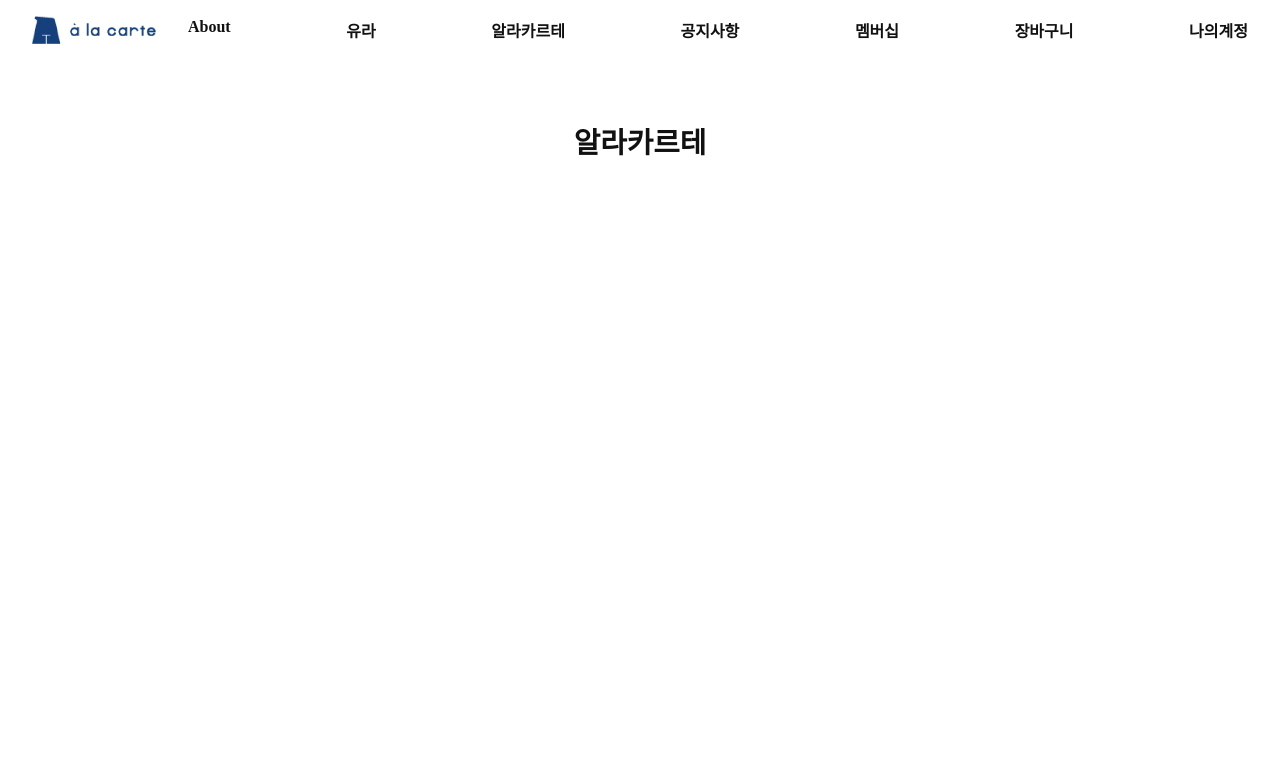
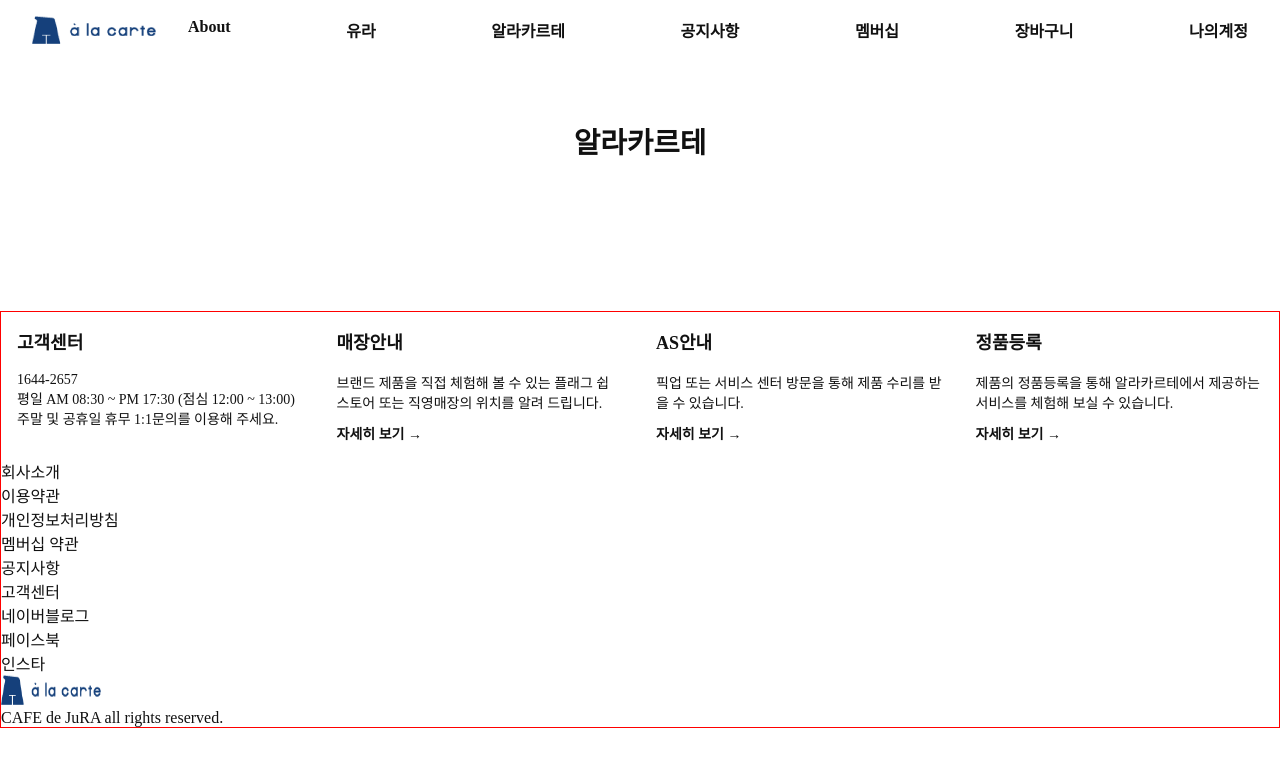
Before and after one commit to dahhnym/tech-asgmt_store-location-page, a Next.js app: page / in a window 1280 px wide. Shown: the top 766 px of the page. Built offline with nearby package versions, Linux system fonts and the light colour scheme.

Commit message:
Design: add footer

```diff
--- /dev/null
+++ b/components/layouts/Footer.tsx
@@ -0,0 +1,74 @@
+import styled from '@emotion/styled';
+import Image from 'next/image';
+import { CONTENT_MAX_WIDTH, MEDIA_QUERY_END_POINT } from '../../constants';
+import { CUSTOMER_SERVICE } from '../../constants/Footer';
+import Logo from './../../public/ala_logo.png';
+import FooterCard from './FooterCard';
+
+const Footer = () => {
+  return (
+    <Container>
+      <CSSection>
+        <h2 className="a11y-hidden">고객지원 서비스</h2>
+        <ul>
+          {CUSTOMER_SERVICE.map(content => {
+            return (
+              <li key={content.ID}>
+                <FooterCard {...content} />
+              </li>
+            );
+          })}
+        </ul>
+      </CSSection>
+      <section>
+        <h2 className="a11y-hidden">이용약관 및 SNS</h2>
+        <ul>
+          <li>회사소개</li>
+          <li>이용약관</li>
+          <li>개인정보처리방침</li>
+          <li>멤버십 약관</li>
+          <li>공지사항</li>
+          <li>고객센터</li>
+        </ul>
+        <ul>
+          <li>네이버블로그</li>
+          <li>페이스북</li>
+          <li>인스타</li>
+        </ul>
+      </section>
+      <section>
+        <h2 className="a11y-hidden">사업자정보</h2>
+        <dl>
+          <dt></dt>
+          <dd></dd>
+        </dl>
+        <div>
+          <Image src={Logo} width={100} height={30} alt="" />
+          <p>CAFE de JuRA all rights reserved.</p>
+        </div>
+      </section>
+    </Container>
+  );
+};
+
+export default Footer;
+
+const Container = styled.footer`
+  border: solid 1px red;
+  margin-top: 150px;
+  @media screen and (max-width: ${MEDIA_QUERY_END_POINT.MOBILE}) {
+    margin-top: 52px;
+  }
+`;
+
+const CSSection = styled.section`
+  & > ul {
+    display: grid;
+    grid-template-columns: repeat(4, 1fr);
+    max-width: ${CONTENT_MAX_WIDTH};
+    margin: 0 auto;
+    & > li {
+      padding: 1rem;
+    }
+  }
+`;
--- /dev/null
+++ b/components/layouts/FooterCard.tsx
@@ -0,0 +1,47 @@
+import styled from '@emotion/styled';
+import React from 'react';
+import Link from 'next/link';
+
+type Props = {
+  ID: number;
+  TITLE: string;
+  CONTACT?: string;
+  DESC_1: string;
+  DESC_2?: string;
+};
+
+const FooterCard: React.FC<Props> = content => {
+  return (
+    <Card>
+      <div>
+        <h3>{content.TITLE}</h3>
+        {content.CONTACT && <p>{content.CONTACT}</p>}
+        <p>{content.DESC_1}</p>
+        {content.DESC_2 && <p>{content.DESC_2}</p>}
+      </div>
+      {content.ID !== 1 && <Link href="/location">자세히 보기 →</Link>}
+    </Card>
+  );
+};
+
+export default FooterCard;
+
+const Card = styled.article`
+  display: flex;
+  flex-direction: column;
+  height: 100%;
+  justify-content: space-between;
+  h3 {
+    font-size: 1.125rem;
+    font-weight: 900;
+    margin-bottom: 18px;
+  }
+  p {
+    font-size: 0.875rem;
+  }
+  a {
+    font-size: 0.875rem;
+    font-weight: 900;
+    margin-top: 0.7rem;
+  }
+`;
--- a/components/layouts/Layout.tsx
+++ b/components/layouts/Layout.tsx
@@ -2,6 +2,7 @@ import { useRouter } from 'next/router';
 import React from 'react';
 import Navigation from './Navigation';
 import styled from '@emotion/styled';
+import Footer from './Footer';
 
 export const Layout = ({ children }: any) => {
   const router = useRouter();
@@ -17,6 +18,7 @@ export const Layout = ({ children }: any) => {
       <Navigation />
       <Title>{title}</Title>
       <Container>{children}</Container>
+      <Footer />
     </div>
   );
 };
--- /dev/null
+++ b/constants/Footer.ts
@@ -0,0 +1,26 @@
+export const CUSTOMER_SERVICE = [
+  {
+    ID: 1,
+    TITLE: '고객센터',
+    CONTACT: '1644-2657',
+    DESC_1: '평일 AM 08:30 ~ PM 17:30 (점심 12:00 ~ 13:00)',
+    DESC_2: '주말 및 공휴일 휴무 1:1문의를 이용해 주세요.',
+  },
+  {
+    ID: 2,
+    TITLE: '매장안내',
+    DESC_1:
+      '브랜드 제품을 직접 체험해 볼 수 있는 플래그 쉽 스토어 또는 직영매장의 위치를 알려 드립니다.',
+  },
+  {
+    ID: 3,
+    TITLE: 'AS안내',
+    DESC_1: '픽업 또는 서비스 센터 방문을 통해 제품 수리를 받을 수 있습니다.',
+  },
+  {
+    ID: 4,
+    TITLE: '정품등록',
+    DESC_1:
+      '제품의 정품등록을 통해 알라카르테에서 제공하는 서비스를 체험해 보실 수 있습니다.',
+  },
+];
--- a/constants/index.ts
+++ b/constants/index.ts
@@ -1,3 +1,5 @@
+export const CONTENT_MAX_WIDTH = '1280px';
+
 export const MEDIA_QUERY_END_POINT = {
   MOBILE: '768px',
   DESKTOP: '1920px',
--- a/pages/_app.tsx
+++ b/pages/_app.tsx
@@ -1,4 +1,5 @@
 import '../styles/reset.css';
+import '../styles/global.css';
 import type { AppProps } from 'next/app';
 import { Layout } from '../components/layouts/Layout';
 
--- /dev/null
+++ b/styles/global.css
@@ -0,0 +1,9 @@
+.a11y-hidden {
+  clip: rect(0 0 0 0);
+  clip-path: inset(50%);
+  height: 1px;
+  overflow: hidden;
+  position: absolute;
+  white-space: nowrap;
+  width: 1px;
+}
--- a/styles/reset.css
+++ b/styles/reset.css
@@ -20,6 +20,13 @@ html {
   }
 }
 
+h1,
+h2,
+h3 {
+  font-size: initial;
+  font-weight: initial;
+}
+
 a {
   color: inherit;
   text-decoration: none;
@@ -32,8 +39,6 @@ li {
 button {
   background-color: transparent;
   border: none;
-  margin: 0;
-  padding: 0;
 }
 
 button:hover {
```
